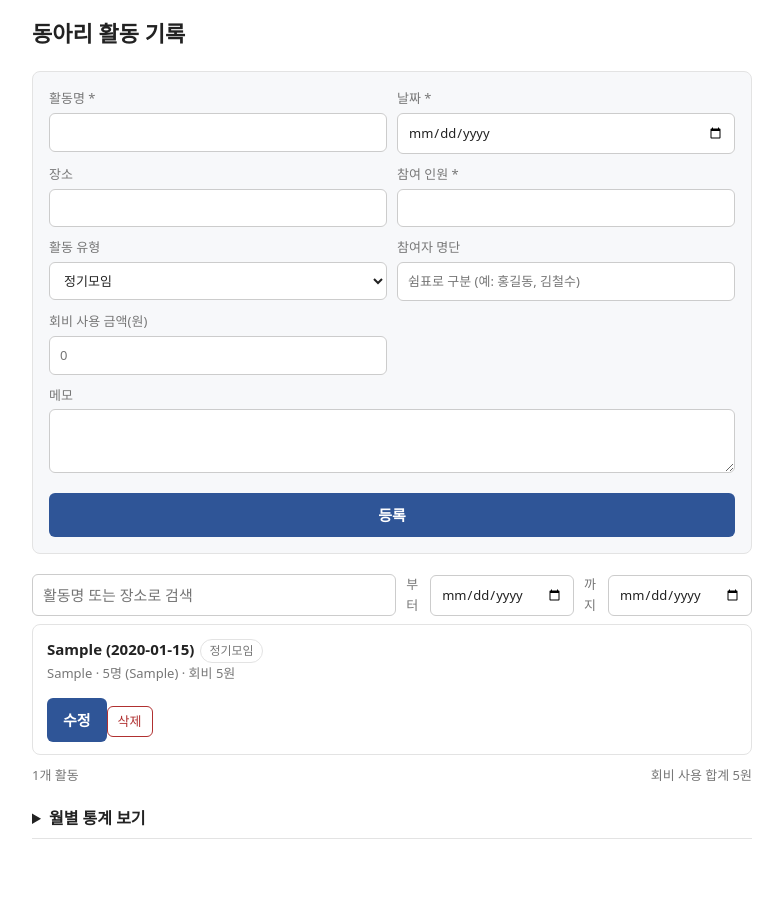
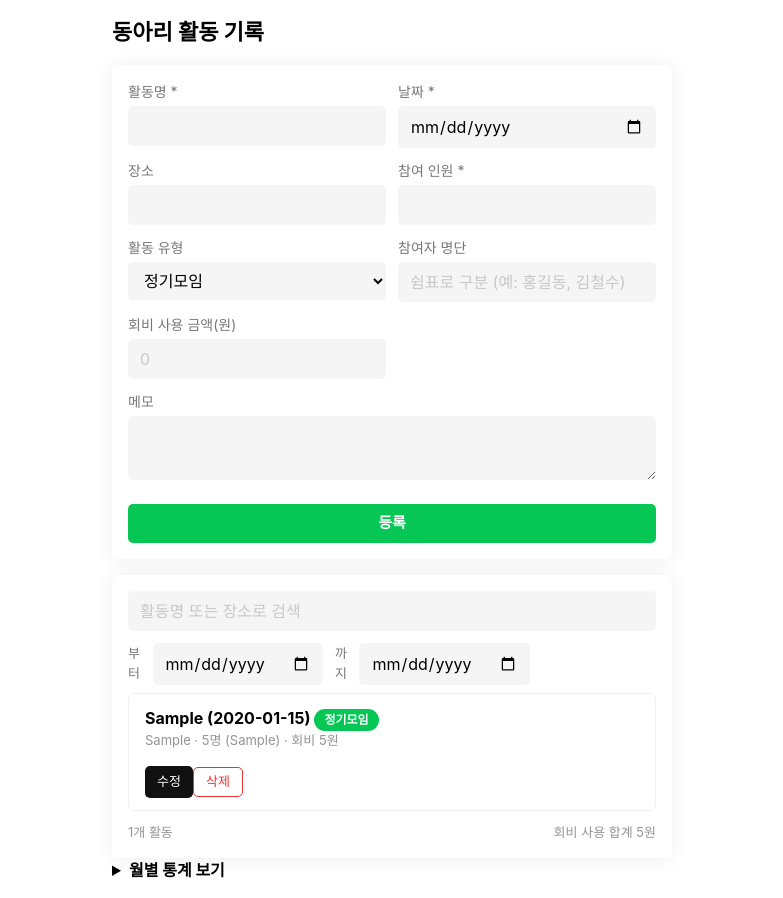
Before and after one commit to Yoochoyoon/hackathon--02---, a plain HTML site: page index.html in a window 1280 px wide. Both pictures are taken after typing "Sample", "2020-01-15", "Sample", "5", "Sample", "5" into the empty fields and a click on the button "등록". Shown: the whole page, without its empty margins (248-1031 px from the left). Before the commit the page ends 855 px from the top, so only its background shows below. Drawn offline with Linux system fonts and the light colour scheme.

Commit message:
style: LINE 디자인 시스템(LDSG) 토큰으로 비주얼 적용

```diff
--- a/index.html
+++ b/index.html
@@ -43,7 +43,7 @@
           <textarea id="memo"></textarea>
         </label>
         <p class="error" id="formError"></p>
-        <button type="submit" id="submitBtn">등록</button>
+        <button type="submit" class="btn btn-primary" id="submitBtn">등록</button>
       </form>
     </section>
 
--- a/style.css
+++ b/style.css
@@ -1,47 +1,82 @@
 /* style.css — 화면 스타일 · 반응형. 담당: 신찬영
  *
- * index.html 이 아직 없어서, 팀에서 합의한 id 와 흔한 태그 구조 양쪽에 걸리도록
- * 선택자를 넉넉히 잡았다. 나중에 스켈레톤이 올라와도 고칠 일이 적게 하려는 것이다.
+ * 2026-08-05: LINE Design System(LDSG, designmd.co 카탈로그) 토큰 적용.
+ * Apple 스펙은 마케팅 사이트용이라 폼+목록 유틸리티 앱엔 안 맞아 폐기했고,
+ * LDSG는 모바일 앱 컴포넌트 기반이라 이 앱 성격(한 화면에 다 보이는 밀도)에 맞다.
+ * 한글 렌더링은 LINE Seed KR/Pretendard 우선, 없으면 시스템 폰트로 자연 폴백.
  */
 
 :root {
-  --line: #e3e3e3;
-  --ink: #222;
-  --muted: #777;
-  --accent: #2f5597;
-  --danger: #b03030;
-  --bg-soft: #f7f8fa;
-  --radius: 8px;
+  /* LDSG colors */
+  --primary: #06c755;       /* LINE Green */
+  --primary-alt: #04a647;
+  --ink: #000000;
+  --gray-100: #fcfcfc;
+  --gray-150: #f5f5f5;      /* 흰색 다음으로 가장 빈번한 표면 배경 */
+  --gray-200: #efefef;
+  --gray-300: #dfdfdf;      /* 기본 보더 */
+  --gray-350: #c8c8c8;      /* placeholder */
+  --gray-500: #949494;      /* 보조 텍스트 */
+  --gray-600: #777777;
+  --gray-900: #111111;
+  --negative: #e8332e;
+  --link: #2c7dfa;
+  --disabled: #e4e4e4;
+
+  /* LDSG rounded */
+  --radius-100: 3px;
+  --radius-200: 5px;   /* 버튼류 기본 */
+  --radius-300: 7px;   /* 카드 */
+  --radius-400: 12px;  /* 큰 서피스 */
+  --radius-pill: 9999px;
+
+  /* LDSG spacing (8 기준, 16이 지배적 인셋) */
+  --sp-1: 4px;
+  --sp-2: 8px;
+  --sp-3: 12px;
+  --sp-4: 16px;
+  --sp-5: 20px;
+  --sp-6: 24px;
+  --sp-8: 32px;
+
+  /* LDSG shadow (배경별 분리, 매우 옅은 알파) */
+  --shadow-on-white-300: 0px 1px 20px rgba(0, 0, 0, 0.07);
+  --shadow-on-white-100: 0px 0px 2px rgba(0, 0, 0, 0.07), 0px 1px 2px rgba(0, 0, 0, 0.07);
 }
 
 * { box-sizing: border-box; }
 
 body {
   margin: 0;
-  padding: 16px;
+  padding: var(--sp-4);
   background: #fff;
   color: var(--ink);
-  font-family: system-ui, -apple-system, "Malgun Gothic", sans-serif;
-  font-size: 15px;
-  line-height: 1.6;
+  font-family: "LINE Seed KR", "Pretendard Variable", -apple-system, BlinkMacSystemFont,
+               "Malgun Gothic", system-ui, sans-serif;
+  font-size: 16px;
+  line-height: 1.5;
 }
 
 /* 화면이 넓어도 글줄이 너무 길어지지 않게 가둔다 */
 main, .container, #app {
-  max-width: 720px;
+  max-width: 560px;
   margin: 0 auto;
 }
 
 h1 {
   font-size: 22px;
-  margin: 0 0 4px;
+  font-weight: 700;
+  margin: 0 0 var(--sp-4);
 }
 
-h2 {
-  font-size: 16px;
-  margin: 24px 0 8px;
-  padding-bottom: 6px;
-  border-bottom: 1px solid var(--line);
+/* ── 카드 (패널 공통 표면) ─────────────────────────────────── */
+
+.panel {
+  margin-top: var(--sp-4);
+  padding: var(--sp-4);
+  background: #fff;
+  border-radius: var(--radius-300);
+  box-shadow: var(--shadow-on-white-300);
 }
 
 /* ── 입력 폼 ───────────────────────────────────────────── */
@@ -49,19 +84,15 @@ h2 {
 #activityForm {
   display: grid;
   grid-template-columns: 1fr 1fr;
-  gap: 10px;
-  padding: 16px;
-  background: var(--bg-soft);
-  border: 1px solid var(--line);
-  border-radius: var(--radius);
+  gap: var(--sp-3);
 }
 
 #activityForm label {
   display: flex;
   flex-direction: column;
-  gap: 4px;
-  font-size: 13px;
-  color: var(--muted);
+  gap: var(--sp-1);
+  font-size: 14px;
+  color: var(--gray-600);
 }
 
 /* 메모와 버튼은 한 줄을 다 쓴다 */
@@ -71,63 +102,96 @@ h2 {
   grid-column: 1 / -1;
 }
 
+/* LDSG text-input: contained 타입 — 배경 채움, 보더 없음 */
 input, textarea, select {
   width: 100%;
-  padding: 8px 10px;
-  border: 1px solid #ccc;
-  border-radius: 6px;
+  padding: var(--sp-2) var(--sp-3);
+  border: none;
+  border-radius: var(--radius-200);
+  background: var(--gray-150);
   font: inherit;
+  font-size: 16px;
   color: var(--ink);
-  background: #fff;
 }
 
+input::placeholder, textarea::placeholder { color: var(--gray-350); }
+
 input:focus, textarea:focus, select:focus {
-  outline: 2px solid var(--accent);
+  outline: 2px solid var(--primary);
   outline-offset: 1px;
-  border-color: var(--accent);
 }
 
 textarea { min-height: 64px; resize: vertical; }
 
-button {
-  padding: 10px 16px;
+/* ── 버튼 (LDSG action-button: opacity 기반 상태) ───────────── */
+
+.btn, button {
+  padding: var(--sp-2) var(--sp-4);
   border: 0;
-  border-radius: 6px;
-  background: var(--accent);
+  border-radius: var(--radius-200);
+  background: var(--primary);
   color: #fff;
   font: inherit;
+  font-size: 15px;
   font-weight: 600;
   cursor: pointer;
 }
 
-button:hover { filter: brightness(1.08); }
+.btn:hover, button:hover { opacity: 0.7; }
+.btn:active, button:active { opacity: 0.5; }
 
-/* 삭제처럼 되돌릴 수 없는 동작은 색으로 구분한다 */
+/* 삭제처럼 되돌릴 수 없는 동작: role-negative */
 button.danger, button[data-action="delete"] {
   background: transparent;
-  color: var(--danger);
+  color: var(--negative);
   border: 1px solid currentColor;
-  padding: 4px 10px;
+  padding: 4px var(--sp-3);
   font-size: 13px;
   font-weight: 500;
+}
+
+/* 수정 버튼: 검정 utility 톤 */
+#activityList button:not([data-action="delete"]) {
+  background: var(--gray-900);
+  padding: 6px var(--sp-3);
+  font-size: 13px;
+  font-weight: 400;
 }
 
 /* 오류 메시지 */
 .error, #formError {
   grid-column: 1 / -1;
   margin: 0;
-  color: var(--danger);
+  color: var(--negative);
   font-size: 13px;
 }
 
-/* ── 검색 ─────────────────────────────────────────────── */
+/* ── 검색 + 기간 필터 툴바 ─────────────────────────────────── */
 
-#searchBox { margin: 16px 0 8px; }
+.toolbar {
+  display: flex;
+  flex-wrap: wrap;
+  gap: var(--sp-3);
+  align-items: flex-start;
+  margin-bottom: var(--sp-2);
+}
+
+.toolbar #searchBox { flex: 1 1 200px; margin: 0; }
+
+#filterControls { display: flex; gap: var(--sp-3); flex-wrap: wrap; }
+
+#filterControls label {
+  display: flex;
+  align-items: center;
+  gap: var(--sp-1);
+  font-size: 13px;
+  color: var(--gray-600);
+}
 
 #searchEmpty {
   display: none;
-  padding: 12px;
-  color: var(--muted);
+  padding: var(--sp-3);
+  color: var(--gray-500);
   font-size: 14px;
 }
 
@@ -139,128 +203,93 @@ button.danger, button[data-action="delete"] {
   padding: 0;
   display: flex;
   flex-direction: column;
-  gap: 10px;
+  gap: var(--sp-3);
 }
 
 #activityList > * {
-  padding: 12px 14px;
-  border: 1px solid var(--line);
-  border-radius: var(--radius);
+  padding: var(--sp-3) var(--sp-4);
+  border-radius: var(--radius-300);
   background: #fff;
+  border: 1px solid var(--gray-200);
 }
 
 /* 활동명은 굵게, 날짜·장소는 눌러서 정보 위계를 만든다 */
 [data-activity-id] .title, [data-activity-id] strong {
+  font-weight: 700;
+}
+
+[data-activity-id] .meta, [data-activity-id] small {
+  color: var(--gray-500);
+  font-size: 13px;
+}
+
+/* 활동 유형 배지: LDSG chip 그대로 — pill, 기본 채움 primary */
+.category-badge {
+  display: inline-block;
+  margin-left: var(--sp-1);
+  padding: 2px 10px;
+  border-radius: var(--radius-pill);
+  background: var(--primary);
+  color: #fff;
+  font-size: 12px;
   font-weight: 600;
 }
 
-[data-activity-id] .meta, [data-activity-id] small {
-  color: var(--muted);
+/* 목록 하단 상태 바: 개수 + 회비 합계 */
+.list-status {
+  display: flex;
+  justify-content: space-between;
+  margin-top: var(--sp-3);
   font-size: 13px;
+  color: var(--gray-500);
 }
 
 /* 빈 목록 안내 */
 #emptyMessage, .empty-message {
-  padding: 28px 12px;
+  padding: var(--sp-8) var(--sp-3);
   text-align: center;
-  color: var(--muted);
-  border: 1px dashed var(--line);
-  border-radius: var(--radius);
+  color: var(--gray-500);
+  background: var(--gray-150);
+  border-radius: var(--radius-300);
 }
 
-/* ── 패널 배치 (구조 재구성, 2026-08-05. 색상·타이포는 손대지 않음 —
- * 비주얼 디자인은 디자인 스펙 확정 뒤 별도로 입힐 예정) ────────── */
-
-.panel { margin-top: 20px; }
-
-/* 검색 + 기간 필터를 목록 위 툴바 한 줄로 묶는다 (TodoMVC 참고) */
-.toolbar {
-  display: flex;
-  flex-wrap: wrap;
-  gap: 10px;
-  align-items: flex-start;
-  margin-bottom: 8px;
-}
-
-.toolbar #searchBox { flex: 1 1 200px; margin: 0; }
-
-#filterControls { display: flex; gap: 10px; flex-wrap: wrap; }
-
-#filterControls label {
-  display: flex;
-  align-items: center;
-  gap: 4px;
-  font-size: 13px;
-  color: var(--muted);
-}
-
-/* 목록 하단 상태 바: 개수 + 회비 합계 (TodoMVC의 "3 items left!" 자리) */
-.list-status {
-  display: flex;
-  justify-content: space-between;
-  margin-top: 10px;
-  font-size: 13px;
-  color: var(--muted);
-}
-
-.category-badge {
-  display: inline-block;
-  margin-left: 6px;
-  padding: 1px 8px;
-  border-radius: 999px;
-  border: 1px solid var(--line);
-  font-size: 12px;
-  color: var(--muted);
-}
-
-/* 통계는 부가 정보라 접어둔다. 네이티브 details라 JS 불필요 */
-#statsPanel { margin-top: 20px; }
+/* ── 통계 (details로 접어둠) ───────────────────────────────── */
 
 #statsPanel summary {
   cursor: pointer;
   font-size: 16px;
-  font-weight: 600;
-  padding-bottom: 6px;
-  border-bottom: 1px solid var(--line);
+  font-weight: 700;
 }
 
-#statsPanel canvas { margin-top: 10px; }
-
-/* ── 통계 차트 ─────────────────────────────────────────── */
+#statsPanel[open] summary { margin-bottom: var(--sp-3); }
 
 #statsChart {
   display: block;
   width: 100%;
   height: 200px;
-  border: 1px solid var(--line);
-  border-radius: var(--radius);
-  background: #fff;
+  border-radius: var(--radius-300);
+  background: var(--gray-150);
+  margin-top: var(--sp-3);
 }
 
 /* ── 반응형 ───────────────────────────────────────────── */
 
-/* 좁은 화면에서는 두 칸 폼을 한 칸으로 편다.
- * 활동이 끝난 직후 휴대폰으로 바로 등록하는 상황을 전제한 것이다. */
 @media (max-width: 600px) {
-  body { padding: 12px; font-size: 16px; }
+  body { padding: var(--sp-3); }
 
-  #activityForm {
-    grid-template-columns: 1fr;
-    padding: 12px;
-  }
-
-  h1 { font-size: 20px; }
+  #activityForm { grid-template-columns: 1fr; }
 
   .toolbar { flex-direction: column; }
 
   #statsChart { height: 170px; }
 
-  /* 손가락으로 누르기 좋은 크기로 키운다 */
-  button { padding: 12px 16px; }
-  input, textarea, select { padding: 10px 12px; }
+  /* 손가락으로 누르기 좋은 크기로 키운다 (LDSG 최소 터치 44px 권장) */
+  .btn, button { padding: 12px var(--sp-4); }
+  input, textarea, select { padding: 12px var(--sp-3); }
 }
 
 @media print {
-  button, #searchBox { display: none; }
+  .btn, button, #searchBox { display: none; }
   body { padding: 0; }
+  .panel { box-shadow: none; }
 }
```
